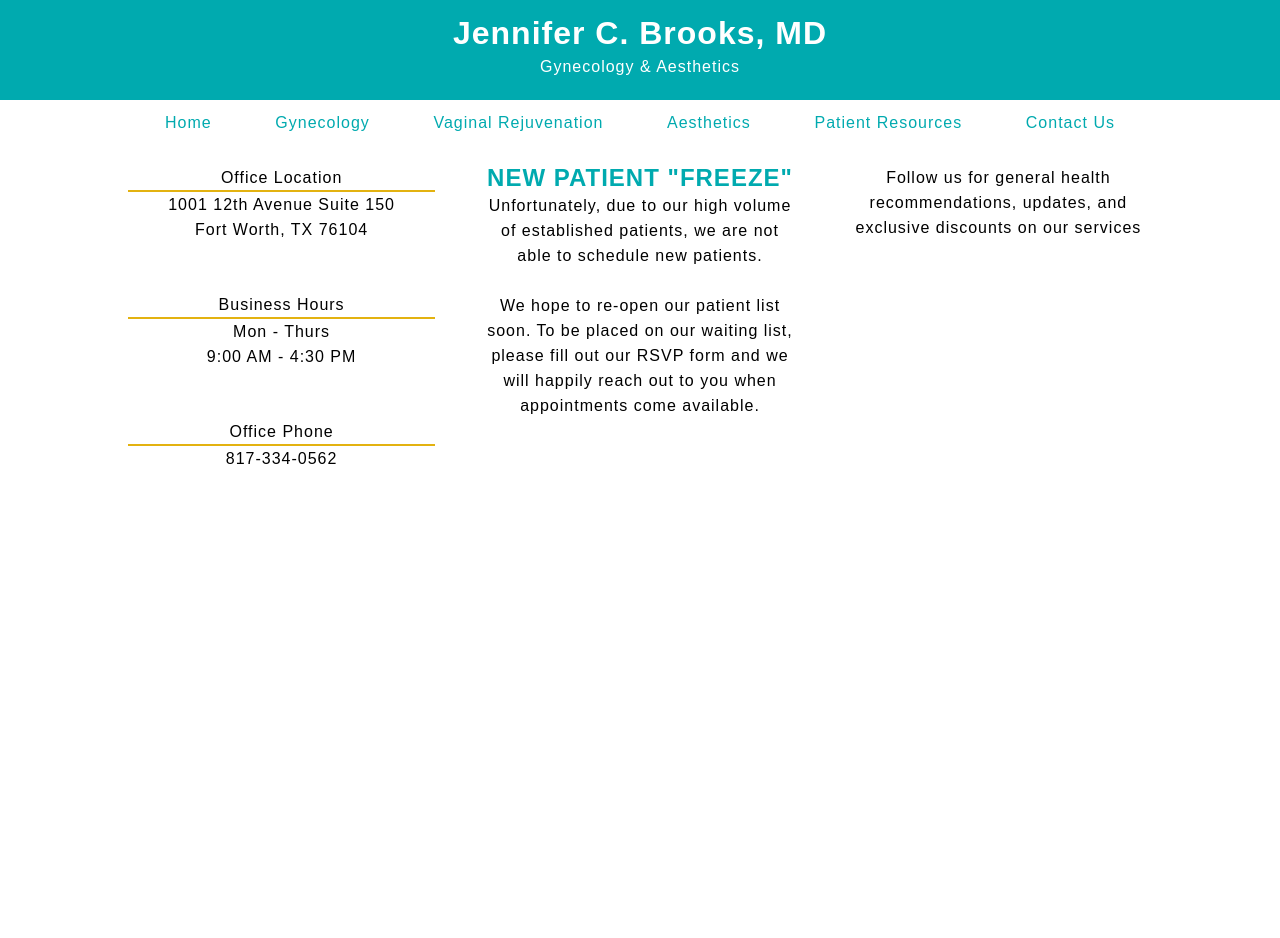
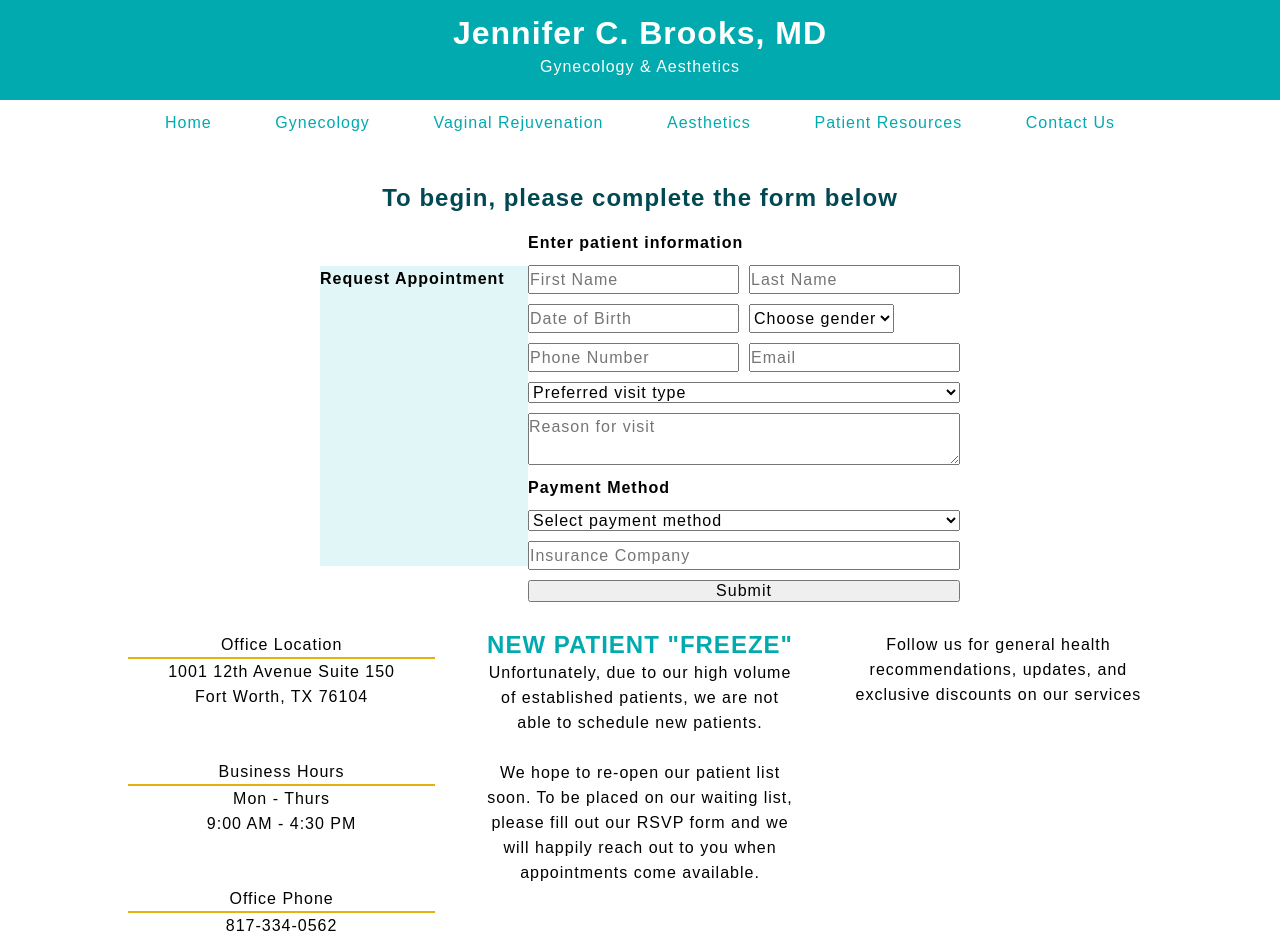
Before and after one commit to tanningexpert/exclusive-react-clone-v2, a React (Create React App) app: page /appointment-request in a window 1280 px wide. Before the commit the page ends 800 px from the top, so only its background shows below. Built offline with nearby package versions, Linux system fonts and the light colour scheme.

Commit message:
Completed appointment request page and appointment request form set up.

```diff
--- a/src/App.css
+++ b/src/App.css
@@ -10,7 +10,7 @@
 
 :root {
   --main-color: #00AAAF;
-  --dark-blue: #002b2c;
+  --dark-blue: #004852;
   --light-blue: #e0f6f7;
 }
 
--- a/src/App.js
+++ b/src/App.js
@@ -6,14 +6,15 @@ import "./styles/PageStyles.css";
 import Header from "./components/Header";
 import NavBar from "./components/NavBar";
 import Footer from "./components/Footer";
-//IMPORT PAGES
+//IMPORT MAIN PAGES
 import Home from "./pages/Home";
 import Gynecology from "./pages/Gynecology";
 import VaginalRejuvenation from "./pages/VaginalRejuvenation";
 import Aesthetics from "./pages/Aesthetics";
 import PatientResources from "./pages/PatientResources";
 import ContactUs from "./pages/ContactUs";
-
+//IMPORT SUB PAGES
+import AppointmentRequest from "./pages/AppointmentRequest";
 //IMPORT ROUTER
 import { Route, Routes } from "react-router-dom";
 
@@ -32,6 +33,7 @@ function App() {
         <Route path="/aesthetics/" element={<Aesthetics />} />
         <Route path="/patient-resources/" element={<PatientResources />} />
         <Route path="/contact-us/" element={<ContactUs />} />
+        <Route path="/appointment-request/" element={<AppointmentRequest />} />
       </Routes>
       <Footer />
     </>
--- a/src/components/NavBar.js
+++ b/src/components/NavBar.js
@@ -38,7 +38,6 @@ const NavBar = () => {
           <li>Vaginal Rejuvenation</li>
           <li>Cellulite Reduction</li>
           <li>Foot Detox Bath</li>
-          <li>Foot Detox Bath</li>
           <li>Pre|Post Care Instructions</li>
         </div>
       </div>
@@ -59,7 +58,7 @@ const NavBar = () => {
           <Link to="/contact-us">Contact Us</Link>
         </li>
         <div className="dropDownContent">
-          <li>Appointment Request</li>
+          <Link to="/appointment-request">Appointment Request</Link>
           <li>Send a Secure Email</li>
         </div>
       </div>
--- /dev/null
+++ b/src/pages/AppointmentRequest.js
@@ -0,0 +1,92 @@
+const AppointmentRequest = () => {
+  return (
+    <>
+      <p className="apptRequestIntro">
+        To begin, please complete the form below
+      </p>
+      <div className="appointmentRequestWrapper">
+        <div className="caldendarWrapper">
+          <h1>Request Appointment</h1>
+        </div>
+        <div className="apptRequestFormWrapper">
+          <form className="apptRequestForm">
+            <p className="formHeader">Enter patient information</p>
+            <div className="firstLastNameInput">
+              <input
+                type="text"
+                id="firstName"
+                name="firstName"
+                placeholder="First Name"
+              />
+              <input
+                type="text"
+                id="lastName"
+                name="lanstName"
+                placeholder="Last Name"
+              />
+            </div>
+
+            <div className="patientDetailsInput">
+              <input
+                type="text"
+                id="birthDate"
+                name="birthDate"
+                placeholder="Date of Birth"
+              />
+              <select id="gender" name="gender">
+                <option value="" disabled selected>
+                  Choose gender
+                </option>
+                <option value="male">Male</option>
+                <option value="female">Female</option>
+                <option value="other">Other</option>
+              </select>
+            </div>
+
+            <div className="patientContactInfo">
+              <input
+                type="text"
+                id="phoneNumber"
+                name="phoneNumber"
+                placeholder="Phone Number"
+              />
+              <input type="email" id="email" name="email" placeholder="Email" />
+            </div>
+
+            <select id="visitType" name="visitType">
+              <option value="" disabled selected>
+                Preferred visit type
+              </option>
+              <option value="office">In-office</option>
+              <option value="telehealth">Telehealth</option>
+            </select>
+
+            <textarea
+              id="reason"
+              name="reason"
+              placeholder="Reason for visit"
+            />
+
+            <p className="formHeader">Payment Method</p>
+            <select id="paymentMethod" name="paymentMethod">
+              <option value="" disabled selected>
+                Select payment method
+              </option>
+              <option value="insurance">Insurance</option>
+              <option value="selfpay">Self-Pay</option>
+            </select>
+            <input
+              type="text"
+              id="insuranceCompany"
+              name="insuranceCompany"
+              placeholder="Insurance Company"
+            />
+            <input type="submit" />
+          </form>
+        </div>
+      </div>
+    </>
+  );
+};
+
+export default AppointmentRequest;
--- a/src/styles/PageStyles.css
+++ b/src/styles/PageStyles.css
@@ -259,3 +259,51 @@
   border-bottom: 1px solid var(--main-color);
   margin-bottom: 20px;
 }
+
+/* APPOINTMENT REQUEST PAGE */
+.apptRequestIntro {
+  text-align: center;
+  font-size: 1.5rem;
+  font-weight: 700;
+  color: var(--dark-blue);
+  margin: 50px 0 20px;
+}
+
+.appointmentRequestWrapper {
+  width: 50%;
+  margin: 0 auto;
+  display: flex;
+  justify-content: space-around;
+  align-items: center;
+}
+.caldendarWrapper {
+  background-color: var(--light-blue);
+  width: 300px;
+  height: 300px;
+}
+
+.apptRequestFormWrapper {
+  /* border: 1px solid var(--main-color); */
+}
+
+.apptRequestForm {
+  display: flex;
+  flex-direction: column;
+  gap: 10px
+}
+
+.formHeader {
+  font-weight: 700;
+}
+
+.apptRequestForm input,
+.apptRequestForm textarea {
+  /* margin: 10px 0px; */
+}
+
+.firstLastNameInput,
+.patientDetailsInput,
+.patientContactInfo {
+  display: flex;
+  gap: 10px;
+}
```
